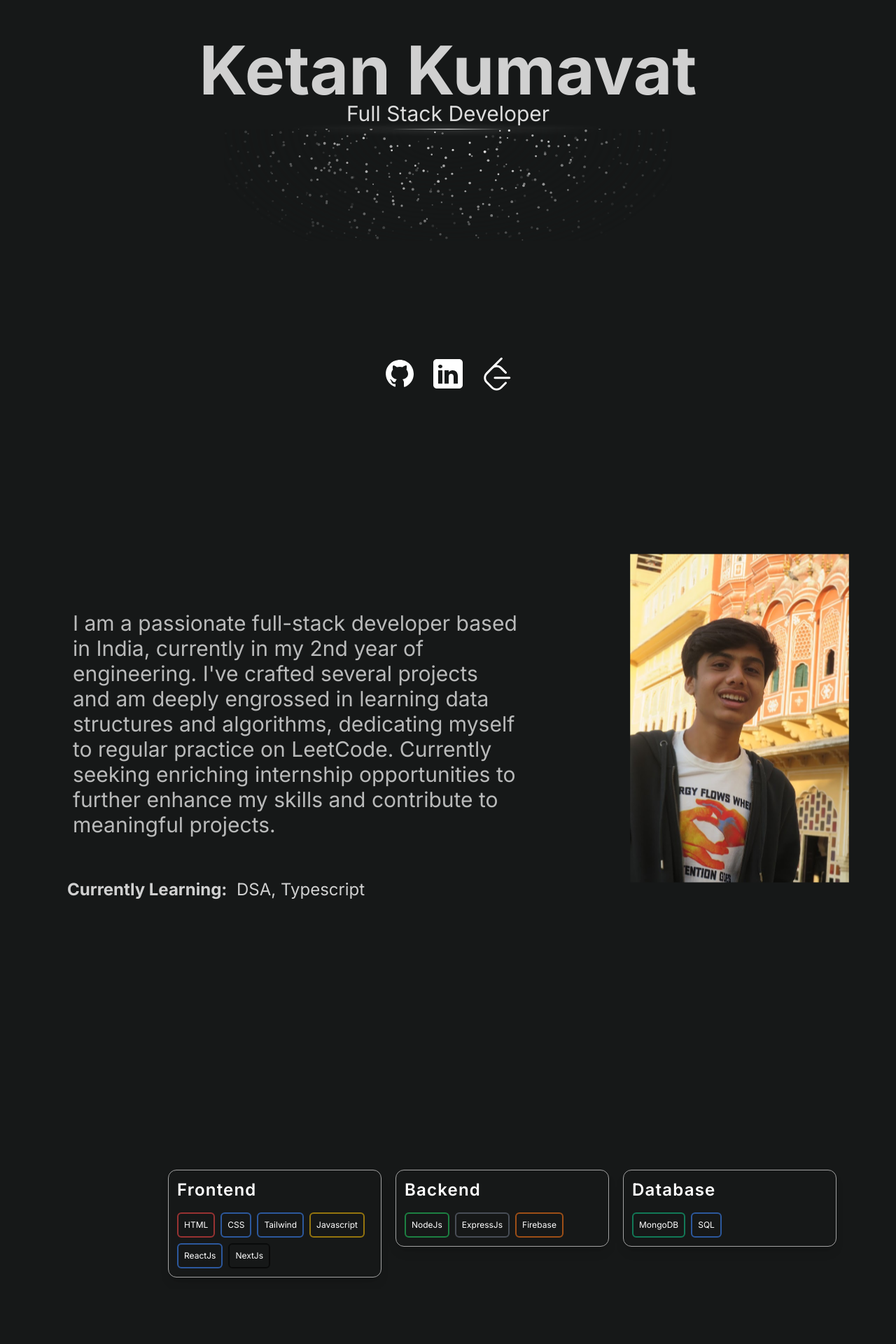
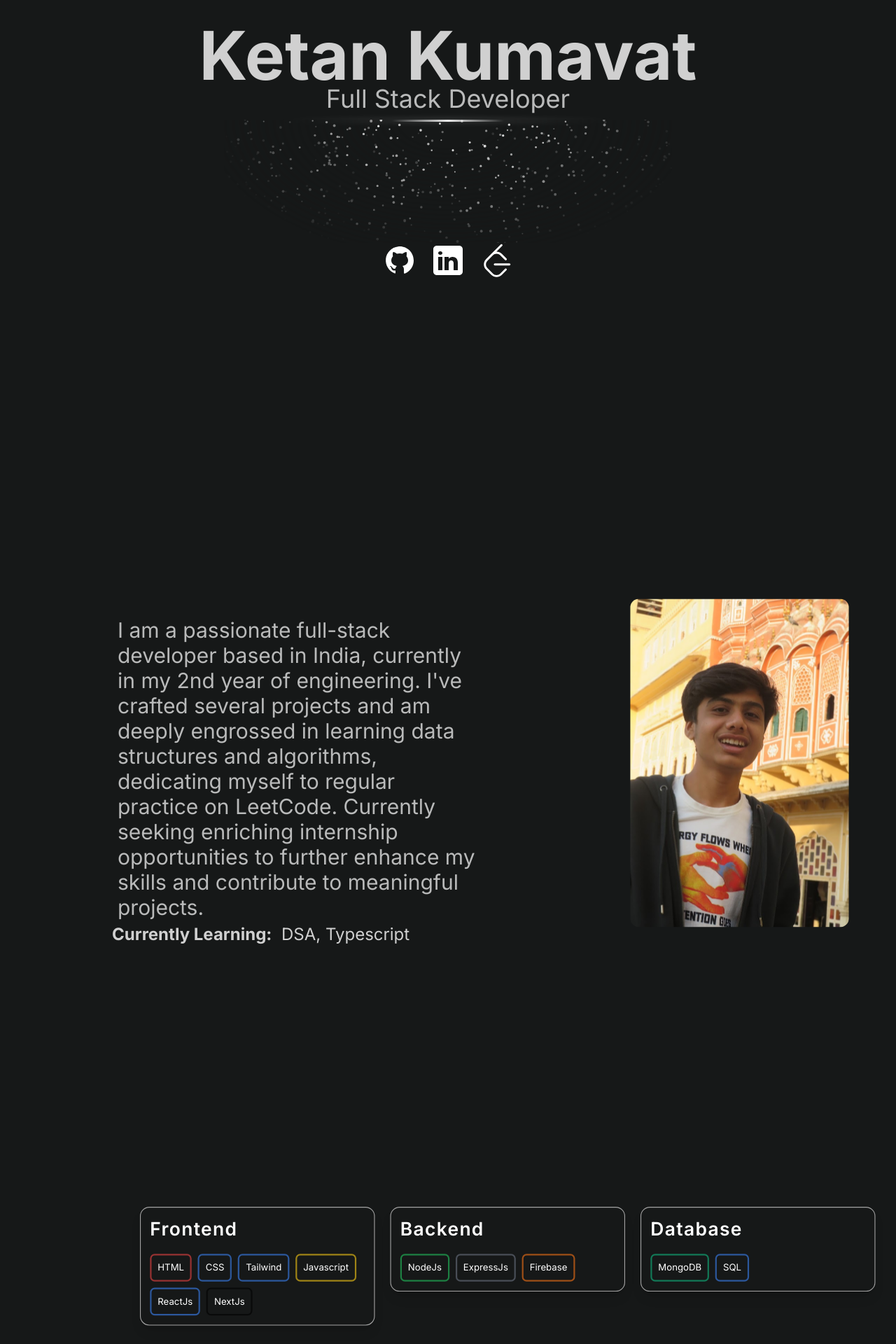
Before and after one commit to KetanKumavat/Portfolio-2, a Next.js app: page / in a window 1280 px wide. Shown: the part 180-2100 px from the top of the page at 70% size. Before the commit the page ends 2021 px from the top, so only its background shows below. Built offline with nearby package versions, Linux system fonts and the light colour scheme.

Commit message:
responsiveness

```diff
--- a/src/app/components/About.jsx
+++ b/src/app/components/About.jsx
@@ -29,7 +29,7 @@ export default function AboutMe() {
  }, [controls]);
 
 return (
-  <motion.div className="w-full mt-[28vh] md:mt-[20vh] flex h-screen flex-col items-center justify-center">
+  <motion.div className="w-full flex mt-[20em] h-fit flex-col items-center justify-center">
     <motion.div className="w-full flex font-bold">
       <h1 className="text-white text-5xl flex justify-center w-full items-center mb-8 -mt-24 z-50">
         <motion.span
@@ -45,12 +45,12 @@ return (
       <div className="md:ml-24 hidden md:flex md:-mt-24 w-full">
         <TextGenerateEffect
           words={words}
-          className="text-white/35 w-full md:w-1/2 flex justify-center items-center text-center md:text-left"
+          className="text-white/35 px-16 w-full md:w-1/2 flex justify-center items-center text-center md:text-left"
         />
-        <Image src={Ketan} alt="Ketan" className="scale-50 flex md:scale-50" />
+        <Image src={Ketan} alt="Ketan" className="scale-50 rounded-[25px] flex md:scale-50" />
       </div>
-    <div className="hidden md:flex md:ml-20 -mt-60">
-        <h1 className="text-2xl md:text-2xl text-left text-white/80 font-normal">
+    <div className="hidden md:flex md:ml-36 -mt-60">
+        <h1 className="text-xl md:text-2xl text-left text-white/80 font-normal">
           <span className="font-bold px-2">Currently Learning: </span> DSA,
           Typescript
         </h1>
@@ -58,12 +58,12 @@ return (
     </div>
     {/* mobile view */}
     <div className="md:hidden flex-col w-full -mt-16">
-      <Image src={Ketan} alt="Ketan" className="scale-50 flex md:scale-50" />
+      <Image src={Ketan} alt="Ketan" className="scale-50 rounded-[25px] filter flex md:scale-50" />
       <TextGenerateEffect
         words={words}
         className="text-white/35 w-full flex justify-center items-center text-center md:text-right"
       />
-      <h1 className="flex text-2xl md:text-3xl text-left ml-2 text-white/80 font-normal mt-16">
+      <h1 className="text-2xl md:text-3xl text-left ml-2 text-white/80 font-normal mt-16">
         <span className="font-bold px-2">Currently Learning: </span> DSA,
         Typescript
       </h1>
--- a/src/app/components/Card/TechCard.tsx
+++ b/src/app/components/Card/TechCard.tsx
@@ -15,7 +15,7 @@ const TechCard: FC<TechCardProps> = ({ title, classaName, tech }) => {
       animate={{ opacity: 1, scale: 1 }}
       transition={{ duration: 0.3 }}
       className="w-full md:ml-[15rem] md:scale-100 scale-x-75">
-      <div className="flex-1 w-full flex flex-col gap-4 p-3 rounded-xl shadow-lg hover:shadow-xl cursor-pointer transform transition-all  border border-neutral-400 mb-4 justify-center">
+      <div className="flex-1 w-full flex flex-col gap-4 p-3 rounded-xl shadow-lg hover:shadow-xl cursor-pointer transform transition-all  border border-neutral-400 md:mb-16  justify-center">
         <div className="text-white font-semibold text-2xl tracking-wider">
           {title}
         </div>
@@ -28,7 +28,7 @@ const TechCard: FC<TechCardProps> = ({ title, classaName, tech }) => {
                 item === "HTML" && "border-2 border-red-500/60",
                 item === "CSS" && "border-2 border-blue-500/60",
                 item === "Tailwind" && "border-2 border-blue-500/60",
-                item === "Javascript" && "border-2 border-yellow-500/60",
+                item === "Javascript" && "border-2 border-yellow-400/60",
                 item === "ReactJs" && "border-2 border-blue-500/60",
                 item === "NextJs" && "border-2 border-black/60",
                 item === "NodeJs" && "border-2 border-green-500/60",
--- a/src/app/components/Home.jsx
+++ b/src/app/components/Home.jsx
@@ -23,7 +23,7 @@ function Home() {
   // }, []);
 
   return (
-    <div className="flex flex-col w-full h-screen justify-center items-center z-0 bg-transparent">
+    <div className="flex mt-[18vh] mb-[5vh] flex-col w-full h-fit justify-center items-center z-0 bg-transparent">
       {/* <div className="flex flex-col justify-center items-center relative">
         <Image
           src={Ellipse}
@@ -38,7 +38,7 @@ function Home() {
           Full Stack Developer
         </h2>
       </div> */}
-      <div className="h-full w-full flex flex-col items-center justify-center overflow-hidden rounded-md">
+      <div className="h-fit w-full flex flex-col items-center justify-center overflow-hidden rounded-md">
         {/* <Image
           src={Ellipse}
           alt="ellipse"
@@ -47,17 +47,17 @@ function Home() {
         {/* <h1 className="md:text-8xl text-7xl bg-gradient-to-b from-white via-zinc-400 to-white/10 text-transparent bg-clip-text cursor-default lg:text-8xl flex justify-center items-center font-bold text-center relative -z-20">
           Ketan Kumavat
         </h1> */}
-        <h1 className="text-8xl text-white/80 text-center bg-clip-text font-bold cursor-default">
+        <h1 className="md:text-8xl text-7xl  text-white/80 text-center bg-clip-text font-bold cursor-default">
           Ketan Kumavat
         </h1>
-        <h2 className="text-3xl text-center text-white/85 md:leading-7 leading-9 cursor-default">
+        <h2 className="text-2xl md:text-4xl text-center text-white/70 md:leading-7 leading-9 cursor-default">
           Full Stack Developer
         </h2>
-        <div className="h-2"></div>
-        <div className="w-[40rem] h-40 relative">
+        <div className="h-4"></div>
+        <div className="w-[40rem] relative h-44">
           <div className="absolute inset-x-20 top-0 bg-gradient-to-r from-transparent via-white/45 to-transparent h-[2px] w-3/4 blur-sm" />
           <div className="absolute inset-x-20 top-0 bg-gradient-to-r from-transparent  to-transparent h-[5px] w-1/4 blur-sm" />
-          <div className="absolute inset-x-60 h-[3.2px] top-0 bg-gradient-to-r from-transparent via-white/90 to-transparent h-px w-1/4" />
+          <div className="absolute inset-x-60 h-[2.5px] top-0 bg-gradient-to-r from-transparent via-white/90 to-transparent w-1/4" />
           <SparklesCore
             background="transparent"
             minSize={1}
@@ -70,7 +70,7 @@ function Home() {
           <div className="absolute inset-0 bg-[#161818] w-full h-full [mask-image:radial-gradient(350px_200px_at_top,transparent_20%,white)]"></div>
         </div>
       </div>
-      <div className="flex md:mb-32 lg:mb-32 mb-60 flex-row gap-5 justify-center items-center">
+      <div className="flex flex-row gap-5 justify-center items-center">
         <div>
           <a href="https://github.com/KetanKumavat" target="_blank">
             <svg
--- a/src/app/components/Projects.jsx
+++ b/src/app/components/Projects.jsx
@@ -194,7 +194,7 @@ function  Projects() {
         </HeroHighlight>
       </div>
       <div className="w-full h-auto flex mt-24 font-bold">
-        <h1 className="text-white text-5xl flex justify-center w-full items-center">
+        <h1 className="text-white md:text-5xl text-4xl flex justify-center w-full items-center">
           <motion.span
             initial={{ opacity: 0 }}
             animate={controls}
--- a/src/app/components/TechStack.tsx
+++ b/src/app/components/TechStack.tsx
@@ -27,12 +27,12 @@ const TechStack: FC<TechStackProps> = ({}) => {
             initial={{ opacity: 0 }}
             animate={controls}
             transition={{ duration: 0.2, delay: 0 }}
-            className="inline-block">
+            className="inline-block text-4xl">
             What I Know?
           </motion.span>
         </h1>
       </div>
-      <div className="grid grid-cols-1 md:grid-cols-2 lg:grid-cols-4 gap-5 text-white text-2xl ">
+      <div className="grid grid-cols-1 md:grid-cols-2 lg:grid-cols-4 gap-5 text-white text-2xl scale-90 md:scale-110">
         <TechCard
           title="Frontend"
           classaName="bg-neutral-700 text-white "
--- a/src/app/globals.css
+++ b/src/app/globals.css
@@ -5,12 +5,16 @@
 * {
   margin: 0;
   padding: 0;
+  box-sizing: border-box;
+  /* border: solid 2px white; */
 }
 
 body {
   scroll-behavior: smooth;
   background-color: #161818;
   overflow-x: hidden;
+  margin: 0;
+  padding:0;
 }
 .sticky-container {
   height: 5rem;
```
